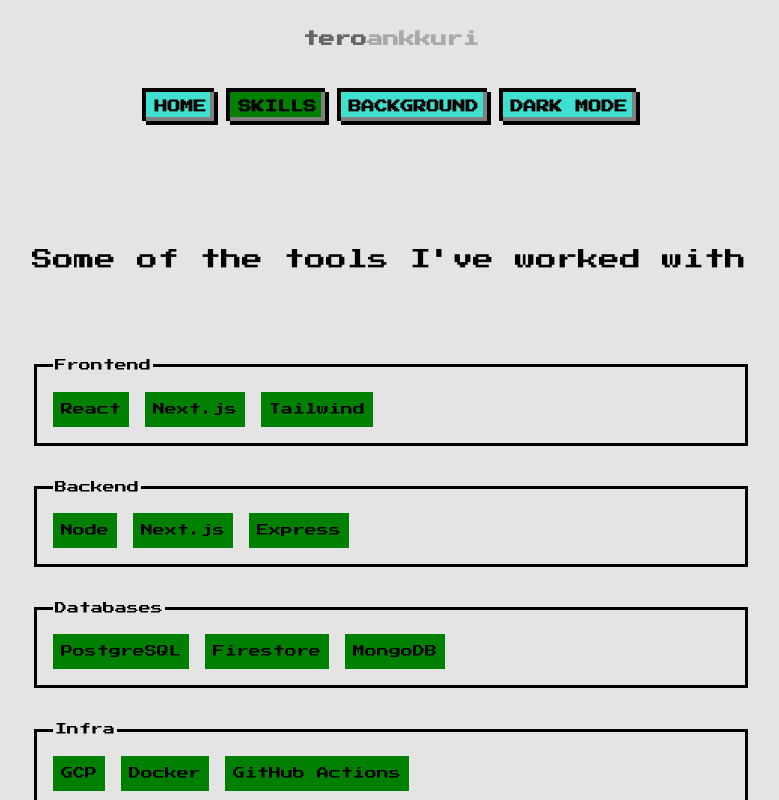
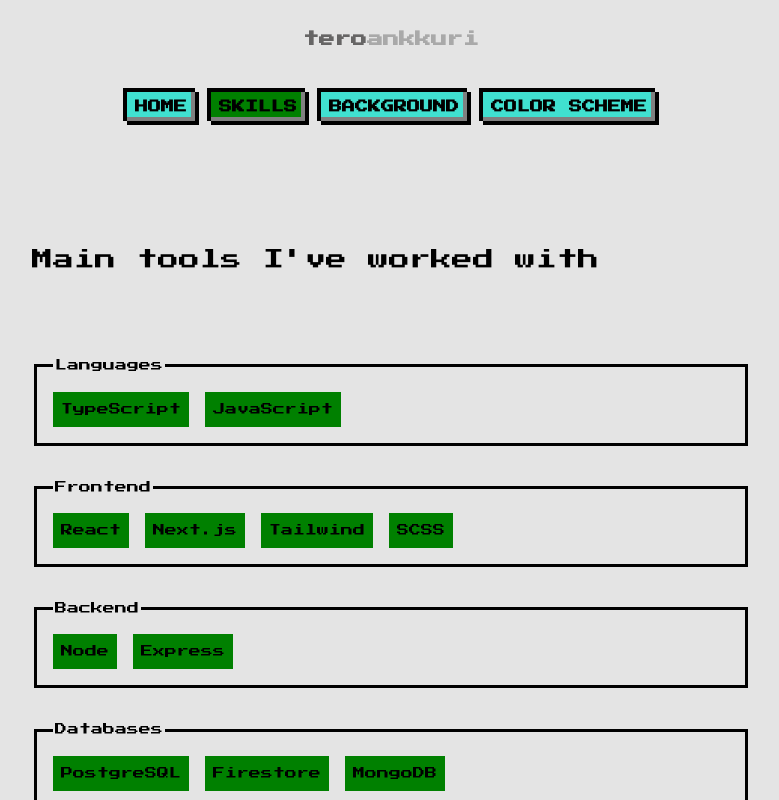
Before and after one commit to tetaankk/cv, a plain HTML site: page index.html in a window 1280 px wide. Both pictures are taken after a click on the button "SKILLS". Shown: the top 800 px of the page, without its empty margins (249-1028 px from the left). Drawn offline with Linux system fonts and the light colour scheme.

Commit message:
Modified content

```diff
--- a/index.html
+++ b/index.html
@@ -23,7 +23,7 @@
                 <button id="info-view-button" data-nav-view="info-view" style="background-color: green;">Home</button>
                 <button id="skills-view-button" data-nav-view="skills-view">Skills</button>
                 <button id="work-view-button" data-nav-view="work-view">Background</button>
-                <button onclick="toggleDarkMode()">Dark mode</button>
+                <button onclick="toggleDarkMode()">Color scheme</button>
             </nav>
         </header>
         <section class="view" id="info-view">
@@ -54,21 +54,28 @@
 
         </section>
         <section class="view hide" id="skills-view">
-            <h2>Some of the tools I've worked with</h2>
+            <h2>Main tools I've worked with</h2>
             <div style="display: flex; flex-wrap: wrap; flex-direction: column; gap: 2rem; font-size: 12px;">
+                <fieldset>
+                    <legend>Languages</legend>
+                    <ul>
+                        <li>TypeScript</li>
+                        <li>JavaScript</li>
+                    </ul>
+                </fieldset>
                 <fieldset>
                     <legend>Frontend</legend>
                     <ul>
                         <li>React</li>
                         <li>Next.js</li>
                         <li>Tailwind</li>
+                        <li>SCSS</li>
                     </ul>
                 </fieldset>
                 <fieldset>
                     <legend>Backend</legend>
                     <ul>
                         <li>Node</li>
-                        <li>Next.js</li>
                         <li>Express</li>
                     </ul>
                 </fieldset>
```
